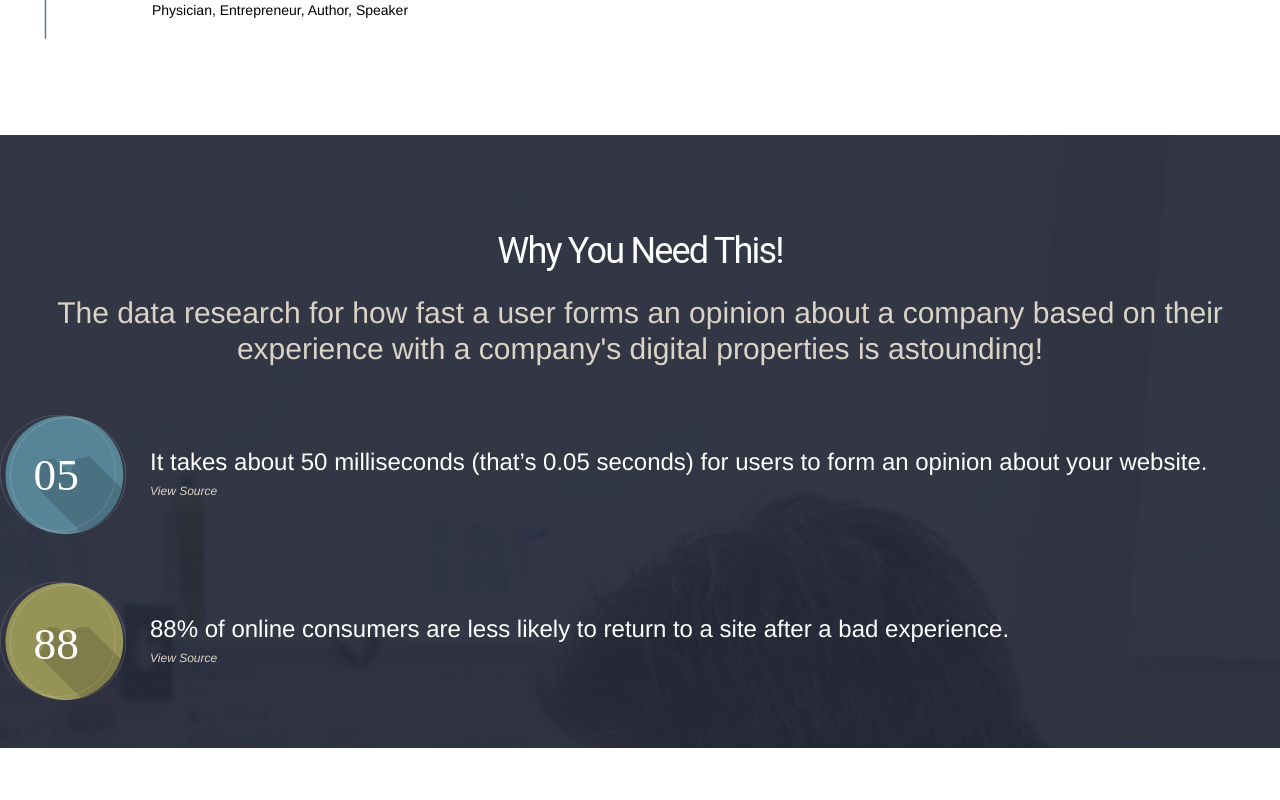
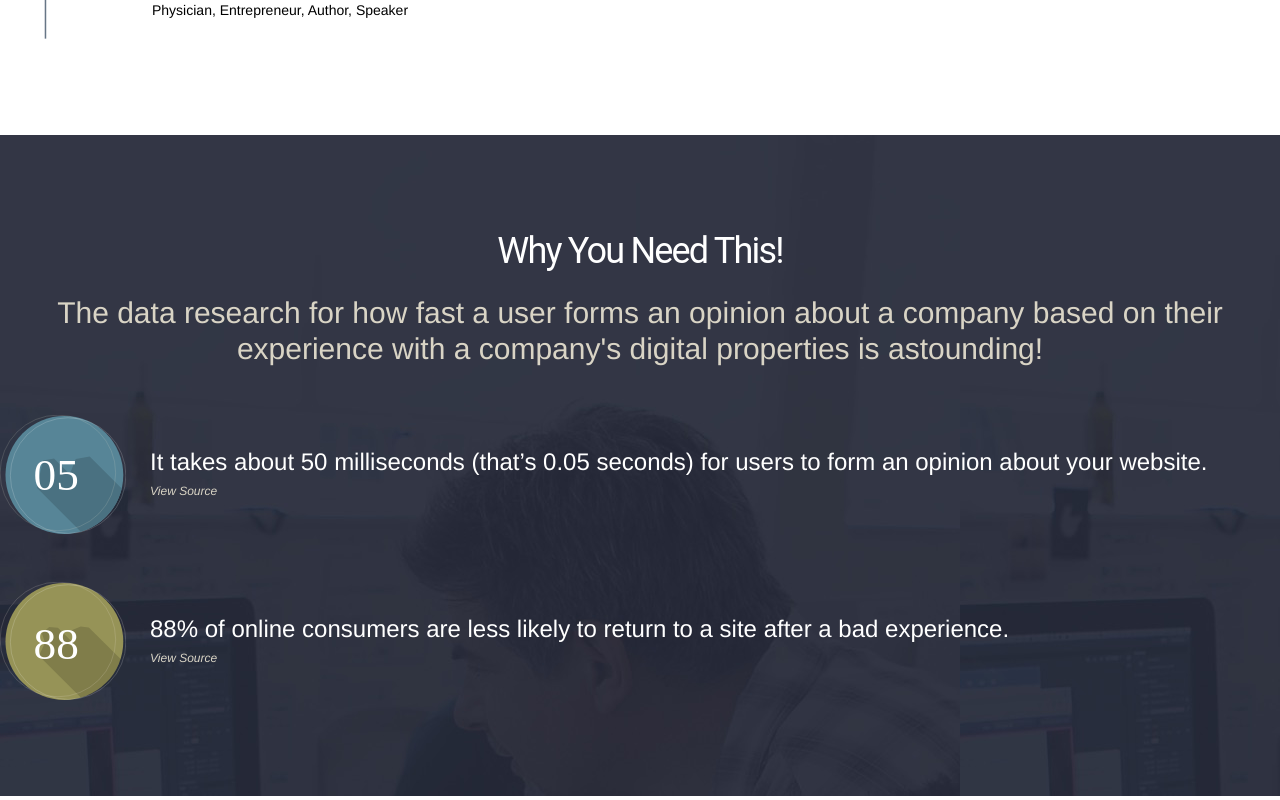
Before and after one commit to rogerkatona/blue-prospect-design, a Next.js app: page /campaign/ux-audit in a window 1280 px wide. Shown: the part 3000-3800 px from the top of the page. Built offline with nearby package versions, Linux system fonts and the light colour scheme; what aws-amplify would draw is missing.

Commit message:
minor update - margin on campaign_value.js

```diff
--- a/components/campaign_value.js
+++ b/components/campaign_value.js
@@ -12,7 +12,7 @@ export default function CampaignValue() {
                             The data research for how fast a user forms an opinion about a company based on their experience with a company&apos;s digital properties is astounding!
                         </div>
                     </header>
-                    <div className="mt-12">
+                    <div className="my-12">
                         <CampaignValueItem campaignValueItems={campaignValueItems}/>
                     </div>
                 </div>
--- a/pages/campaign/ux-audit.js
+++ b/pages/campaign/ux-audit.js
@@ -50,7 +50,7 @@ export default function UxAudit() {
                     <CampaignCTA002/>
                 </div>
                 <HighlightQuoteKalvera/>
-                <div className="w-full bg-bg-contactModal bg-cover">
+                <div className="w-full bg-bg-contactModal">
                     <CampaignValue/>
                 </div>
                 <CampaignFaqs/>
```
